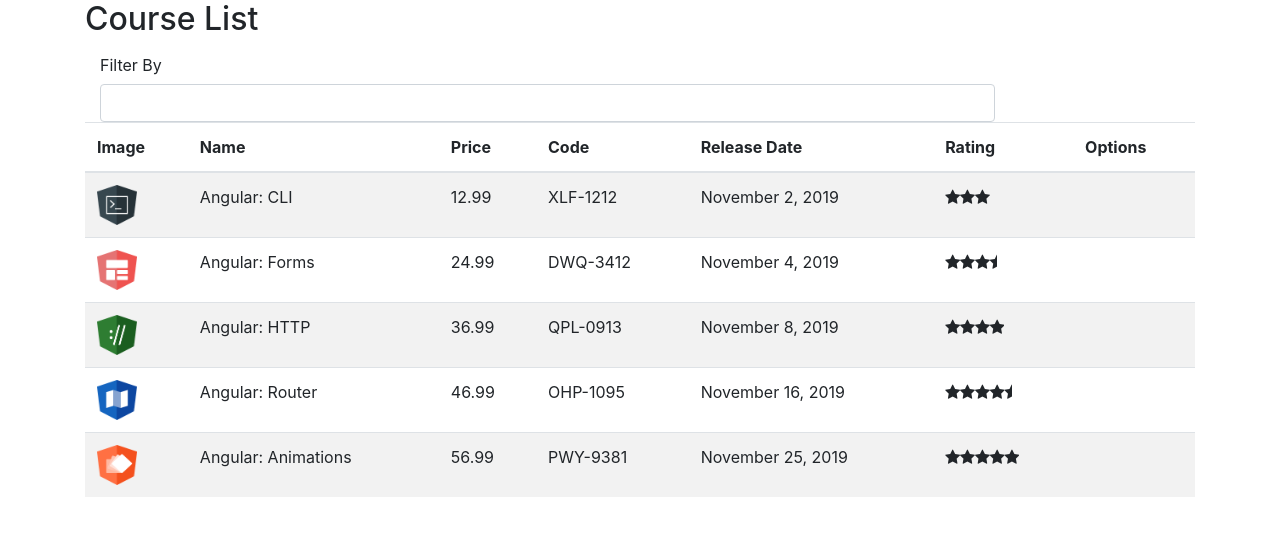
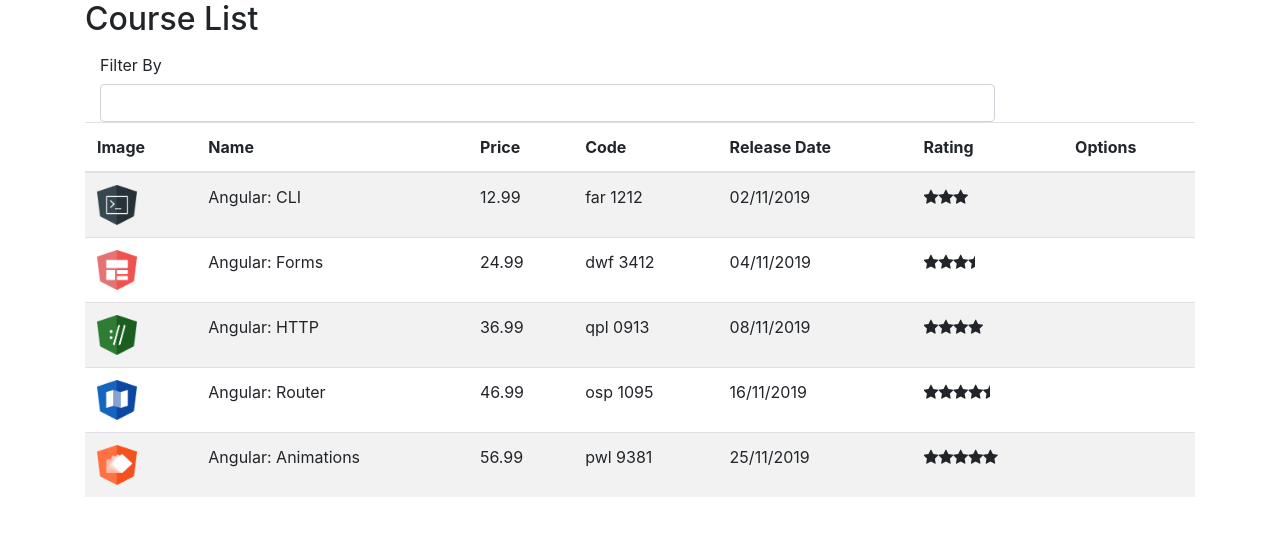
Before and after one commit to WdvOps/Course-manager-Angular, an Angular app: page / in a window 1280 px wide. Shown: the top 536 px of the page. Built offline with nearby package versions, Linux system fonts and the light colour scheme.

Commit message:
Transformando datas com Pipes

```diff
--- a/src/app/app.module.ts
+++ b/src/app/app.module.ts
@@ -5,12 +5,14 @@
 import { AppComponent } from './app.component';
 import { CourseListComponent } from './courses/course-list.component';
 import { StarComponent } from './star/star.component';
+import { ReplacePipe } from './pipe/replace.pipe';
 
 @NgModule({
   declarations: [
     AppComponent,
     CourseListComponent,
-    StarComponent
+    StarComponent,
+    ReplacePipe
   ],
   imports: [
     BrowserModule,
--- a/src/app/courses/course-list.component.html
+++ b/src/app/courses/course-list.component.html
@@ -30,8 +30,8 @@
             <td><img [src]="course.imageUrl" alt="icones" width="40" height="40"></td>
             <td>{{course.name}}</td>
             <td>{{course.price}}</td>
-            <td>{{course.code}}</td>
-            <td>{{course.releaseDate}}</td>
+            <td>{{course.code | lowercase | replace: '-' : '  ' }}</td>
+            <td>{{course.releaseDate | date: "dd/MM/yyyy" }}</td>
             <td>
                 <app-star [rating]="course.rating"></app-star>
             </td>
--- a/src/app/courses/course.service.ts
+++ b/src/app/courses/course.service.ts
@@ -19,7 +19,7 @@
         releaseDate: 'November 2, 2019',
         description: 'Neste curso, os alunos irão obter um grande conhecimento nos principais recursos do CLI.',
         duration: 120,
-        code: 'XLF-1212',
+        code: 'FAR-1212',
         rating: 3,
         price: 12.99,
         imageUrl: '/assets/images/cli.png',
@@ -30,7 +30,7 @@
         releaseDate: 'November 4, 2019',
         description: 'Neste curso, os alunos irão obter um conhecimento aprofundado sobre os recursos disponíveis no módulo de Forms.',
         duration: 80,
-        code: 'DWQ-3412',
+        code: 'DWF-3412',
         rating: 3.5,
         price: 24.99,
         imageUrl: '/assets/images/forms.png',
@@ -52,7 +52,7 @@
         releaseDate: 'November 16, 2019',
         description: 'Neste curso, os alunos irão obter um conhecimento aprofundado sobre os recursos disponíveis no módulo de Router.',
         duration: 80,
-        code: 'OHP-1095',
+        code: 'OSP-1095',
         rating: 4.5,
         price: 46.99,
         imageUrl: '/assets/images/router.png',
@@ -63,7 +63,7 @@
         releaseDate: 'November 25, 2019',
         description: 'Neste curso, os alunos irão obter um conhecimento aprofundado sobre os recursos disponíveis sobre Animation.',
         duration: 80,
-        code: 'PWY-9381',
+        code: 'PWl-9381',
         rating: 5,
         price: 56.99,
         imageUrl: '/assets/images/animations.png',
--- /dev/null
+++ b/src/app/pipe/replace.pipe.ts
@@ -0,0 +1,13 @@
+import { Pipe, PipeTransform } from '@angular/core';
+
+@Pipe({
+  name: 'replace'
+})
+
+export class ReplacePipe implements PipeTransform {
+
+    transform(value: string, char: string, valueToReplace: string) {
+        return value.replace(char, valueToReplace);
+    }
+
+}
```
